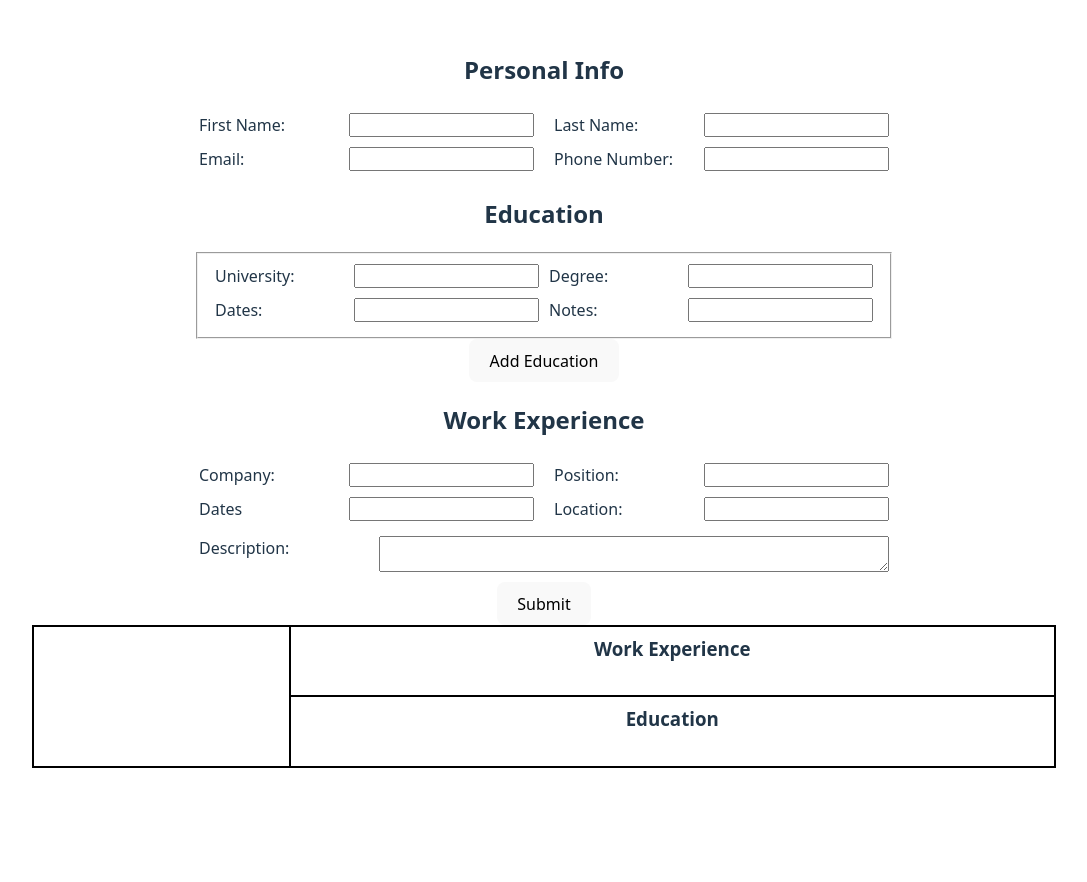
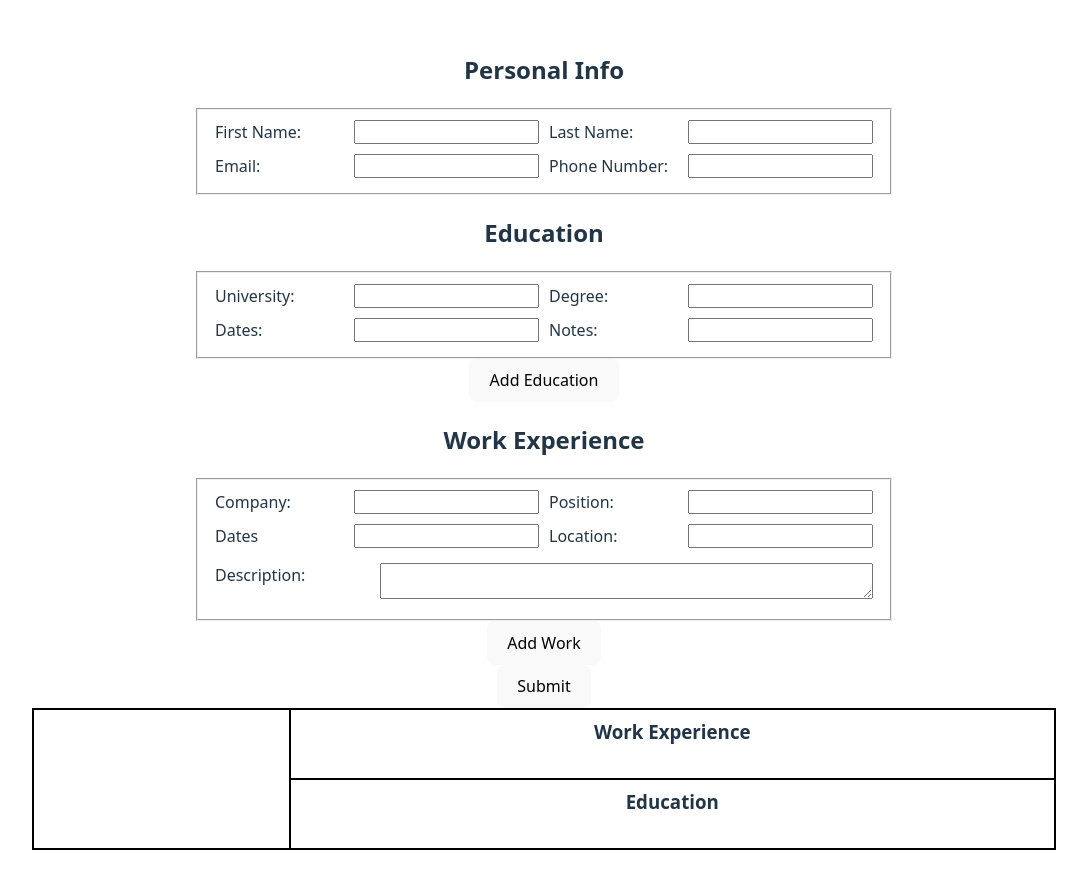
Before and after one commit to lbagd9898/cv-application, a React (Vite) app: page / in a window 1280 px wide. Shown: the whole page, without its empty margins (96-1183 px from the left). Before the commit the page ends 800 px from the top, so only its background shows below. Built offline with nearby package versions, Linux system fonts and the light colour scheme.

Commit message:
added popup-able work experience and education experience

```diff
--- a/src/App.jsx
+++ b/src/App.jsx
@@ -5,6 +5,7 @@ import Workdiv from "./componenets/Workdiv.jsx";
 import Edudiv from "./componenets/Edudiv.jsx";
 import Textarea from "./componenets/Textarea.jsx";
 import EducationFields from "./componenets/EducationFields.jsx";
+import WorkFields from "./componenets/WorkFields.jsx";
 
 function App() {
   const [formData, setFormData] = useState({
@@ -26,25 +27,20 @@ function App() {
     },
   ]);
 
-  //saves work experience data user puts in form
-  const workTemplate = {
+  const [workData, setWorkData] = useState([
+    {
+      id: crypto.randomUUID(),
       company: "",
       position: "",
       dates: "",
       location: "",
       description: "",
-  };
-
-  const [workData, setWorkData] = useState({ ...workTemplate });
+    },
+  ]);
 
   const initialCvData = {
-    contact: {
-      firstName: "",
-      lastName: "",
-      email: "",
-      phoneNumber: "",
-    },
-    education: [{ degree: "", university: "", degreeDates: "", notes: "" }],
+    contact: formData,
+    education: [eduData],
     work: [workData],
   };
 
@@ -64,28 +60,46 @@ function App() {
     }));
   }
 
-  // function handleWorkChange(index, e) {
-  //   console.log(workData);
-  //   const { name, value } = e.target;
-  //   setWorkData((prev) =>
-  //     prev.map((item, i) =>
-  //       i === index
-  //         ? {
-  //             ...item,
-  //             [name]: value,
-  //           }
-  //         : item
-  //     )
-  //   );
-  // }
+  function handleWorkChange(id, field, value) {
+    setWorkData((prev) =>
+      prev.map((item) => (item.id === id ? { ...item, [field]: value } : item))
+    );
+  }
+
+  function addEducationField() {
+    setEduData((prev) => [
+      ...prev,
+      {
+        id: crypto.randomUUID(),
+        degree: "",
+        university: "",
+        degreeDates: "",
+        notes: "",
+      },
+    ]);
+  }
+
+  function addWorkField() {
+    setWorkData((prev) => [
+      ...prev,
+      {
+        id: crypto.randomUUID(),
+        company: "",
+        position: "",
+        dates: "",
+        location: "",
+        description: "",
+      },
+    ]);
+  }
 
   function saveData(e) {
     e.preventDefault();
     console.log(workData);
     setCvData({
       contact: { ...formData },
-      education: [{ ...eduData }],
-      work: [{ ...workData }],
+      education: [...eduData],
+      work: [...workData],
     });
     console.log(cvData.work);
   }
@@ -95,6 +109,7 @@ function App() {
       <form onSubmit={saveData}>
         <section className="general-info">
           <h2>Personal Info</h2>
+          <fieldset>
             <div>
               <Input
                 label="First Name:"
@@ -123,6 +138,7 @@ function App() {
                 onChange={(e) => handleChange(setFormData, e)}
               ></Input>
             </div>
+          </fieldset>
         </section>
         <section className="edu-experience">
           <h2>Education</h2>
@@ -130,44 +146,23 @@ function App() {
             <EducationFields key={ed.id} data={ed} onChange={handleEduChange} />
           ))}
         </section>
-        <button>Add Education</button>
+        <button type="button" onClick={addEducationField}>
+          Add Education
+        </button>
         <h2>Work Experience</h2>
         <section className="job-experience">
-          <div>
-            <Input
-              label="Company: "
-              name="company"
-              value={workData.company}
-              onChange={(e) => handleChange(setWorkData, e)}
-            ></Input>
-            <Input
-              label="Position: "
-              name="position"
-              value={workData.position}
-              onChange={(e) => handleChange(setWorkData, e)}
-            ></Input>
-          </div>
-          <div>
-            <Input
-              label="Dates "
-              name="dates"
-              value={workData.dates}
-              onChange={(e) => handleChange(setWorkData, e)}
-            ></Input>
-            <Input
-              label="Location: "
-              name="location"
-              value={workData.location}
-              onChange={(e) => handleChange(setWorkData, e)}
-            ></Input>
-          </div>
-          <Textarea
-            label="Description: "
-            name="description"
-            value={workData.description}
-            onChange={(e) => handleChange(setWorkData, e)}
-          ></Textarea>
+          {workData.map((work) => (
+            <WorkFields
+              key={work.id}
+              data={work}
+              onChange={handleWorkChange}
+            ></WorkFields>
+          ))}
+          <button type="button" onClick={addWorkField}>
+            Add Work
+          </button>
         </section>
+
         <button type="submit">Submit</button>
       </form>
       <div id="cv">
@@ -180,11 +175,15 @@ function App() {
         </div>
         <div id="work-experience">
           <h3>Work Experience</h3>
-          <Workdiv workData={cvData.work[0]}></Workdiv>
+          {cvData.work.map((work) => (
+            <Workdiv workData={work}></Workdiv>
+          ))}
         </div>
         <div id="education-experience">
           <h3>Education</h3>
-          <Edudiv eduData={cvData.education[0]}></Edudiv>
+          {cvData.education.map((edu) => (
+            <Edudiv eduData={edu}></Edudiv>
+          ))}
         </div>
       </div>
     </>
--- /dev/null
+++ b/src/componenets/WorkFields.jsx
@@ -0,0 +1,46 @@
+import Input from "./Input.jsx";
+import Textarea from "./Textarea";
+
+export default function WorkFields({ data, onChange }) {
+  const handle = (field) => (e) => {
+    onChange(data.id, field, e.target.value);
+  };
+  return (
+    <fieldset>
+      <div>
+        <Input
+          label="Company: "
+          name="company"
+          value={data.company}
+          onChange={handle("company")}
+        ></Input>
+        <Input
+          label="Position: "
+          name="position"
+          value={data.position}
+          onChange={handle("position")}
+        ></Input>
+      </div>
+      <div>
+        <Input
+          label="Dates "
+          name="dates"
+          value={data.dates}
+          onChange={handle("dates")}
+        ></Input>
+        <Input
+          label="Location: "
+          name="location"
+          value={data.location}
+          onChange={handle("location")}
+        ></Input>
+      </div>
+      <Textarea
+        label="Description: "
+        name="description"
+        value={data.description}
+        onChange={handle("description")}
+      ></Textarea>
+    </fieldset>
+  );
+}
```
Lines whose indentation alone changed are shown as unchanged.
